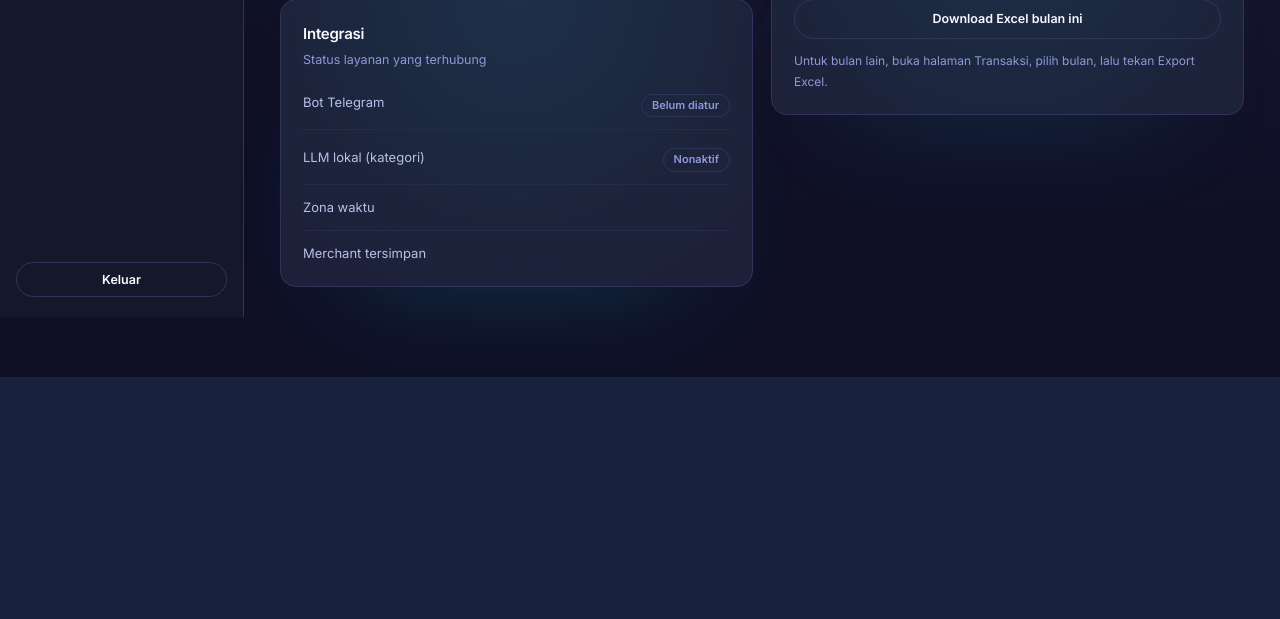
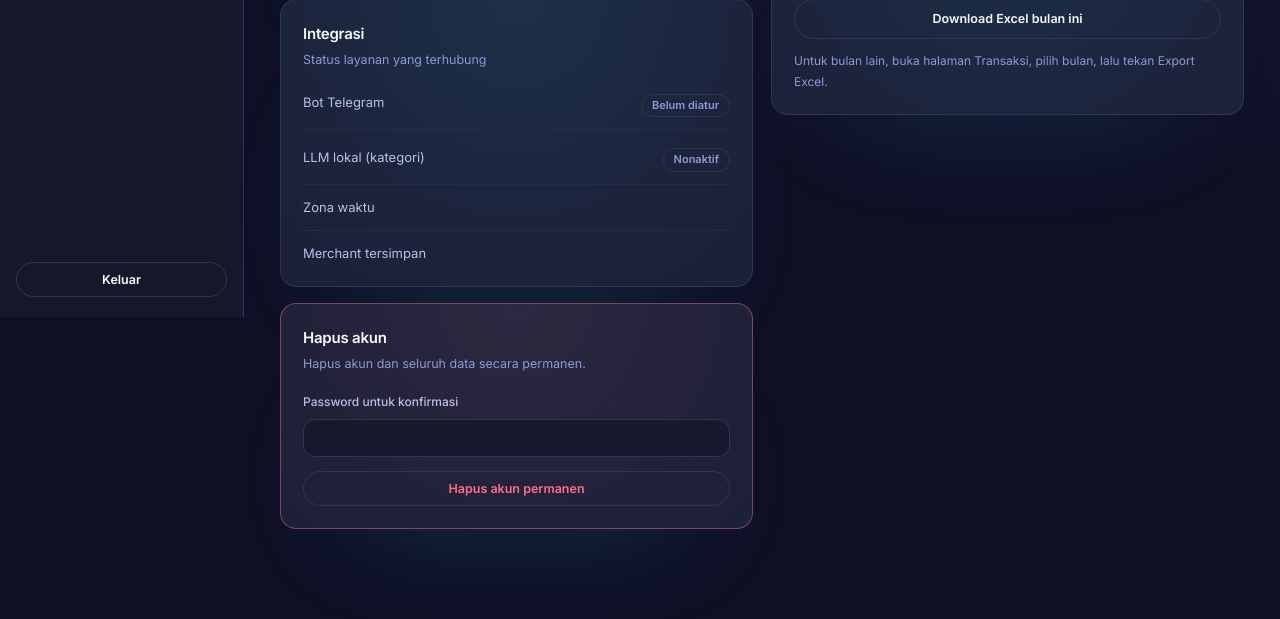
Before and after one commit to Heda312/expenses-tracker, a FastAPI app: template app/templates/settings.html in a window 1280 px wide. Shown: the part 483-1102 px from the top of the page. Before the commit the page ends 860 px from the top, so only its background shows below. Run offline with FastAPI, Linux system fonts and the light colour scheme; the template is opened without the code that fills it, so the values that code supplies are empty.

Commit message:
feat: add account deletion and first-run reset flow

```diff
--- a/app/static/app.css
+++ b/app/static/app.css
@@ -262,6 +262,11 @@ h2 {
   box-shadow: 0 60px 120px -80px rgba(34, 211, 238, 0.25);
   position: relative;
   overflow: hidden;
+}
+
+.danger-card {
+  border-color: rgba(251, 113, 133, .45);
+  background: radial-gradient(500px circle at top, rgba(244, 63, 94, .08), transparent 65%), var(--panel);
 }
 
 .card::after {
--- a/app/templates/dashboard.html
+++ b/app/templates/dashboard.html
@@ -62,7 +62,7 @@
     <div class="stack">
       <div class="list-row"><span class="list-title">Hari aktif</span><strong>{{ data.active_days }} hari</strong></div>
       <div class="list-row"><span class="list-title">Rata-rata per transaksi</span><strong class="num">{{ format_idr(data.average_transaction) }}</strong></div>
-      <div class="list-row"><span class="list-title">Rasio tabungan</span><strong class="num {% if data.savings_rate < 0 %}amount-expense{% else %}amount-income{% endif %}">{{ data.savings_rate }}%</strong></div>
+      <div class="list-row"><span class="list-title">Rasio tabungan</span>{% if data.savings_rate is not none %}<strong class="num {% if data.savings_rate < 0 %}amount-expense{% else %}amount-income{% endif %}">{{ data.savings_rate }}%</strong>{% else %}<span class="muted">Belum ada pemasukan</span>{% endif %}</div>
       {% if data.highest_transaction %}<div class="list-row"><span class="list-title">Transaksi terbesar</span><strong class="num">{{ format_idr(data.highest_transaction.amount) }}</strong></div>{% endif %}
     </div>
   </div>
--- a/app/templates/settings.html
+++ b/app/templates/settings.html
@@ -64,6 +64,22 @@
         </div>
       </div>
     </div>
+
+    <div class="card danger-card">
+      <div class="card-head">
+        <div>
+          <h2 class="card-title">Hapus akun</h2>
+          <p class="card-sub">Hapus akun dan seluruh data secara permanen.</p>
+        </div>
+      </div>
+      <form method="post" action="/settings/delete-account" class="form-grid" onsubmit="return requestConfirm(this, 'Akun, transaksi, dompet, budget, dan seluruh data akan dihapus permanen. Lanjutkan?')">
+        <div class="field">
+          <label for="delete-account-password">Password untuk konfirmasi</label>
+          <input id="delete-account-password" name="password" type="password" autocomplete="current-password" required>
+        </div>
+        <button class="btn btn-danger" type="submit">Hapus akun permanen</button>
+      </form>
+    </div>
   </div>
 
   <div class="stack">
```
Also changed, not shown: app/routers/settings_page.py (+27 -1 lines), README.md.
